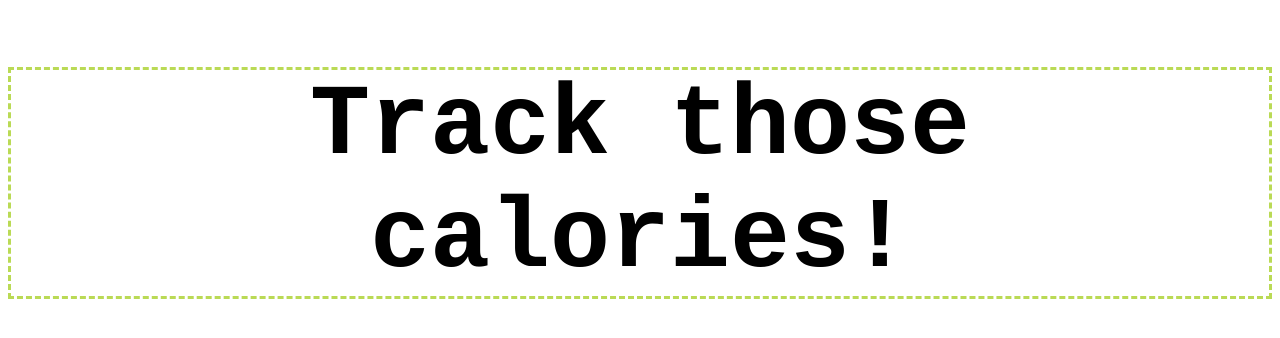
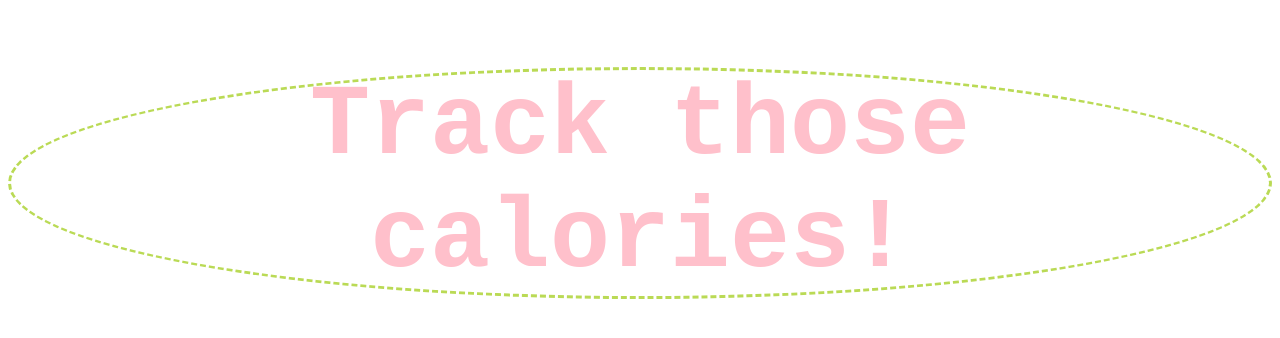
Before and after one commit to dato-g22/calorie-tracker, a plain HTML site: page index.html in a window 1280 px wide. Drawn offline with Linux system fonts and the light colour scheme.

Commit message:
new border for title

```diff
--- a/style.css
+++ b/style.css
@@ -3,4 +3,6 @@ h1 {
   border: 3px dashed #bada55;
   font-size: 100px;
   font-family: Roboto-Mono, monospace;
+  color: pink;
+  border-radius: 50%;
 }
```
